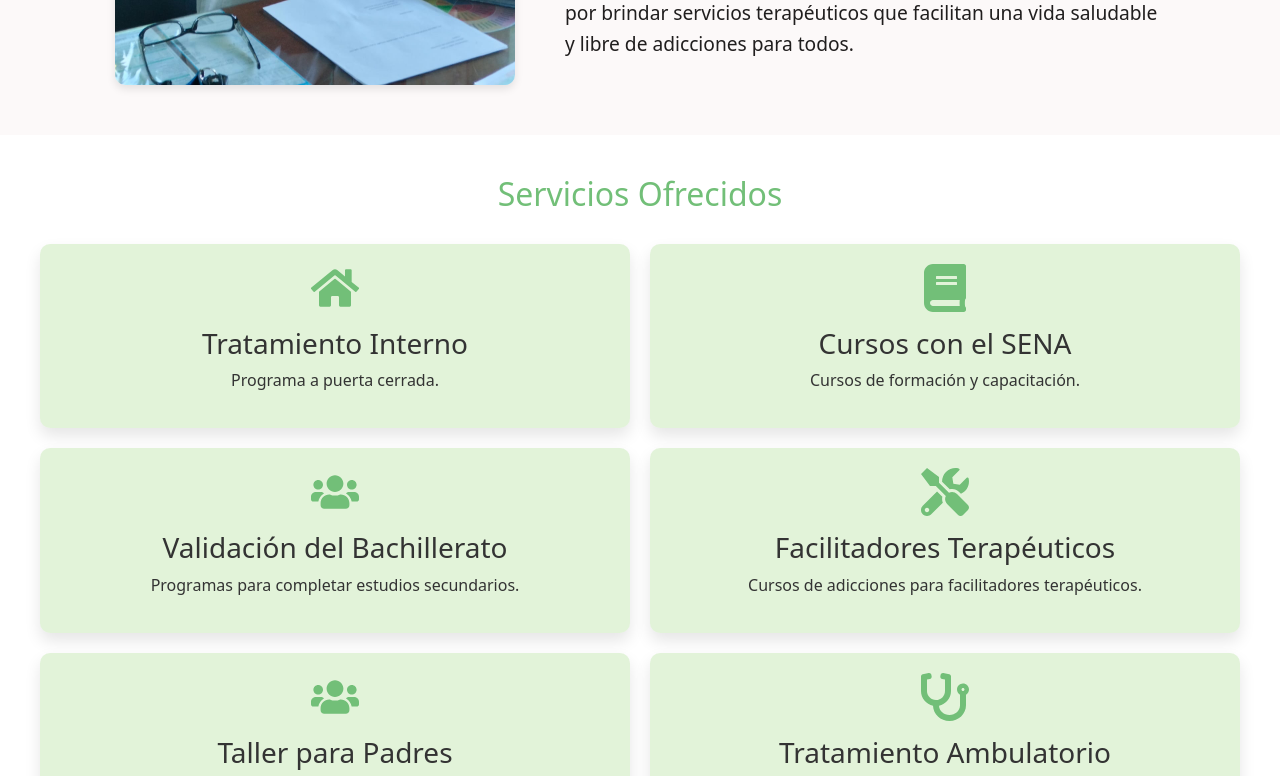
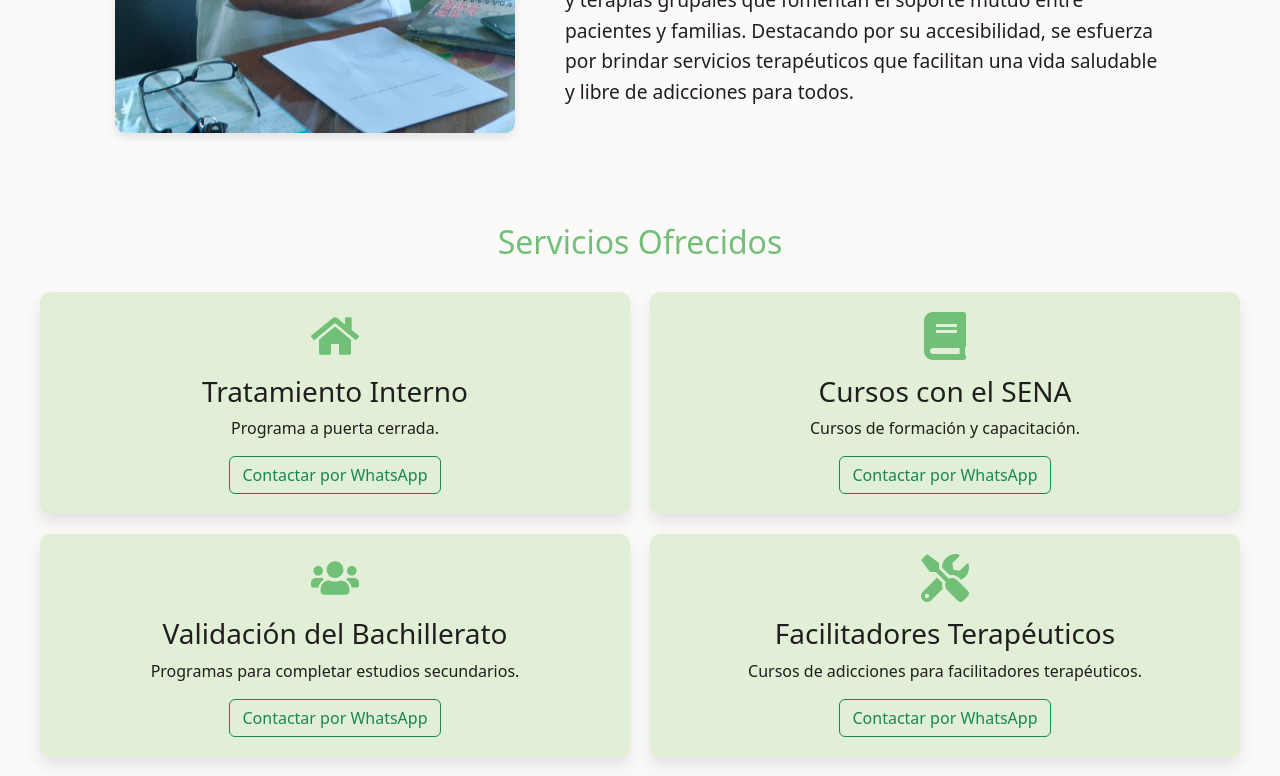
Before and after one commit to ftorrelles/JulioCesar, a React (Vite) app: page / in a window 1280 px wide. Shown: the part 1380-2156 px from the top of the page. Built offline with nearby package versions, Linux system fonts and the light colour scheme.

Commit message:
changes in services component and add PromoBanner component and phone number

```diff
--- a/src/App.jsx
+++ b/src/App.jsx
@@ -5,6 +5,7 @@ import Footer from "./components/Footer";
 import BusinessCard from "./pages/BusinessCard";
 import About from "./pages/About";
 import ServicesPage from "./pages/ServicesPage";
+import PromoBanner from "./components/PromoBanner";
 
 function App() {
   return (
@@ -51,6 +52,7 @@ function BusinessCardLayout() {
 function MainLayout({ children }) {
   return (
     <>
+      <PromoBanner />
       <NavBar />
       {children}
       <Footer />
--- a/src/components/ContentHome.jsx
+++ b/src/components/ContentHome.jsx
@@ -3,7 +3,7 @@ import "animate.css/animate.min.css";
 
 const ContentHome = () => {
   const whatsappURL =
-    "https://wa.me/+573106942538?text=Hola!%20Estoy%20interesado%20en%20agendar%20una%20cita.";
+    "https://wa.me/+573103729344?text=Hola!%20Estoy%20interesado%20en%20agendar%20una%20cita.";
 
   return (
     <div className="home-container">
--- a/src/components/Footer.jsx
+++ b/src/components/Footer.jsx
@@ -34,12 +34,12 @@ function Footer() {
             <h3 style={{ textAlign: "center" }}>Redes sociales</h3>
             <div className="div_icons_contact">
               <a
-                href="https://www.instagram.com/adicciones_lazosdeamor/"
+                href="https://www.instagram.com/hablemosdeadicciones714/"
                 target="_blank"
               >
                 <i className="bx bxl-instagram"></i>
               </a>
-              <a href="https://wa.me/573106942538" target="_blank">
+              <a href="https://wa.me/573103729344" target="_blank">
                 <i className="bx bxl-whatsapp"></i>
               </a>
               <a
--- /dev/null
+++ b/src/components/PromoBanner.jsx
@@ -0,0 +1,17 @@
+import React from "react";
+import "../styles/PromoBanner.css";
+
+const PromoBanner = () => {
+  return (
+    <div className="promo-banner">
+      <div className="scrolling-text">
+        <strong>
+          Somos centro para la restauracion de adicciones. Tenemos alianza con
+          la fundacion Lazos de amor.
+        </strong>
+      </div>
+    </div>
+  );
+};
+
+export default PromoBanner;
--- a/src/components/Services.jsx
+++ b/src/components/Services.jsx
@@ -1,10 +1,8 @@
 import React from "react";
-import "../styles/services.css";
+import { Button } from "react-bootstrap";
 import {
-  FaUserMd,
   FaUsers,
   FaClock,
-  FaHeartbeat,
   FaBook,
   FaPaintBrush,
   FaFutbol,
@@ -14,96 +12,149 @@ import {
   FaPlay,
   FaAppleAlt,
   FaTools,
-} from "react-icons/fa"; // Iconos adicionales
+} from "react-icons/fa";
+import "../styles/services.css";
 
 const Services = () => {
   const services = [
     {
+      id: 1,
       icon: FaHome,
       title: "Tratamiento Interno",
       description: "Programa a puerta cerrada.",
+      whatsappMessage:
+        "Hola, estoy interesado en más información sobre el Tratamiento Interno.",
     },
     {
+      id: 2,
       icon: FaBook,
       title: "Cursos con el SENA",
       description: "Cursos de formación y capacitación.",
+      whatsappMessage: "Hola, quisiera saber más sobre los cursos con el SENA.",
     },
     {
+      id: 3,
       icon: FaUsers,
       title: "Validación del Bachillerato",
       description: "Programas para completar estudios secundarios.",
+      whatsappMessage:
+        "Hola, deseo conocer más acerca de la validación del bachillerato.",
     },
     {
+      id: 4,
       icon: FaTools,
       title: "Facilitadores Terapéuticos",
       description: "Cursos de adicciones para facilitadores terapéuticos.",
+      whatsappMessage:
+        "Hola, me interesa información sobre los cursos para Facilitadores Terapéuticos.",
     },
     {
+      id: 5,
       icon: FaUsers,
       title: "Taller para Padres",
       description: "Formación para padres de familia sobre adicciones.",
+      whatsappMessage:
+        "Hola, quisiera más detalles sobre los talleres para padres.",
     },
     {
+      id: 6,
       icon: FaStethoscope,
       title: "Tratamiento Ambulatorio",
       description: "Atención y seguimiento sin hospitalización.",
+      whatsappMessage:
+        "Hola, me gustaría información sobre el tratamiento ambulatorio.",
     },
     {
+      id: 7,
       icon: FaHome,
       title: "Tratamiento en Línea",
       description: "Tratamiento personalizado desde su hogar.",
+      whatsappMessage: "Hola, estoy interesado en el tratamiento en línea.",
     },
     {
+      id: 8,
       icon: FaPray,
       title: "Teoterapia",
       description: "Terapia basada en principios espirituales.",
+      whatsappMessage: "Hola, me interesa saber más sobre la Teoterapia.",
     },
     {
+      id: 9,
       icon: FaPaintBrush,
       title: "Arteterapia",
       description: "Terapia a través de actividades artísticas.",
+      whatsappMessage: "Hola, quiero más información sobre Arteterapia.",
     },
     {
+      id: 10,
       icon: FaStethoscope,
       title: "Psicología",
       description: "Atención psicológica especializada.",
+      whatsappMessage:
+        "Hola, necesito información sobre los servicios de Psicología.",
     },
     {
+      id: 11,
       icon: FaFutbol,
       title: "Recreación y Deporte",
       description: "Actividades deportivas y recreativas.",
+      whatsappMessage:
+        "Hola, ¿podrías darme más detalles sobre las actividades de Recreación y Deporte?",
     },
     {
+      id: 12,
       icon: FaPlay,
       title: "Lúdicas",
       description: "Actividades lúdicas para el desarrollo personal.",
+      whatsappMessage:
+        "Hola, estoy interesado en las actividades lúdicas que ofrecen.",
     },
     {
+      id: 13,
       icon: FaTools,
       title: "Talleres Psicopedagógicos",
       description: "Orientación sobre adicciones.",
+      whatsappMessage:
+        "Hola, me gustaría aprender más sobre los talleres psicopedagógicos disponibles.",
     },
     {
+      id: 14,
       icon: FaAppleAlt,
       title: "Alimentación",
       description: "Servicios nutricionales adecuados.",
+      whatsappMessage:
+        "Hola, necesito información sobre los servicios de alimentación que ofrecen.",
     },
     {
+      id: 15,
       icon: FaClock,
       title: "Servicio 24/7",
       description: "Disponibilidad completa todo el año.",
+      whatsappMessage: "Hola, me interesa saber más sobre el servicio 24/7.",
     },
   ];
+
+  const sendToWhatsApp = (message) => {
+    const encodedMessage = encodeURIComponent(message);
+    const whatsappUrl = `https://wa.me/+573103729344?text=${encodedMessage}`;
+    window.open(whatsappUrl, "_blank");
+  };
 
   return (
     <div className="services-container">
       <h2 className="services-header">Servicios Ofrecidos</h2>
       <div className="services-grid">
-        {services.map((service, index) => (
-          <div key={index} className="service-card">
+        {services.map((service) => (
+          <div key={service.id} className="service-card">
             <service.icon className="service-icon" />
             <h3>{service.title}</h3>
             <p>{service.description}</p>
+            <Button
+              variant="outline-success"
+              onClick={() => sendToWhatsApp(service.whatsappMessage)}
+            >
+              Contactar por WhatsApp
+            </Button>
           </div>
         ))}
       </div>
--- a/src/styles/contactSection.css
+++ b/src/styles/contactSection.css
@@ -19,9 +19,11 @@
   gap: 1rem;
 }
 .social-icons .contact-icon {
-  font-size: 1.5rem; /* Ajuste del tamaño de los iconos de redes sociales */
+  font-size: 1.9rem; /* Ajuste del tamaño de los iconos de redes sociales */
 }
-
+.social-icons .contact-icon:hover {
+  color: var(--dark);
+}
 /* Asegurarse que el grid se ajuste bien */
 @media (max-width: 768px) {
   .contact-card {
--- a/src/styles/footer.css
+++ b/src/styles/footer.css
@@ -60,7 +60,7 @@
 .bxl-whatsapp:hover,
 .bxl-instagram:hover {
   transform: translateY(-5px);
-  box-shadow: 0 8px 16px 0 rgba(4, 212, 4, 0.37);
+  box-shadow: 0 8px 16px 0 rgba(30, 114, 30, 0.37);
 }
 
 /* --------------------------- */
--- /dev/null
+++ b/src/styles/promoBanner.css
@@ -0,0 +1,24 @@
+.promo-banner {
+  display: flex;
+  justify-content: center;
+  align-items: center;
+  height: 3rem;
+  background-color: var(--principal);
+  color: var(--light-color);
+  overflow: hidden; /* Oculta cualquier desbordamiento */
+  white-space: nowrap; /* Evita que el texto se pase a la siguiente línea */
+  font-size: 1.2rem;
+}
+
+.scrolling-text {
+  animation: scroll 20s linear infinite;
+}
+
+@keyframes scroll {
+  0% {
+    transform: translateX(100%);
+  }
+  100% {
+    transform: translateX(-100%);
+  }
+}
--- a/src/styles/services.css
+++ b/src/styles/services.css
@@ -1,90 +1,50 @@
 .services-container {
-  background-color: #ffffff;
-  color: #333;
-  padding: 40px;
-  text-align: center;
+  background-color: var(--light-color); /* Fondo blanco para el contenedor */
+  color: var(--dark); /* Color de texto oscuro */
+  padding: 40px; /* Espaciado alrededor del contenido */
+  text-align: center; /* Texto centrado */
 }
 
 .services-header {
-  margin-bottom: 30px;
-  color: #72bf78;
+  margin-bottom: 30px; /* Espacio debajo del título */
+  color: var(--principal); /* Color del título */
 }
 
 .services-grid {
   display: grid;
-  grid-template-columns: repeat(auto-fill, minmax(500px, 1fr));
-  gap: 20px;
+  grid-template-columns: repeat(
+    auto-fill,
+    minmax(500px, 1fr)
+  ); /* Responsive grid */
+  gap: 20px; /* Espacio entre tarjetas */
 }
 
 .service-card {
-  background-color: rgba(160, 216, 131, 0.3);
-  padding: 20px;
-  border-radius: 10px;
-  box-shadow: 0 8px 16px rgba(0, 0, 0, 0.1);
-  transition: transform 0.3s ease-in-out, box-shadow 0.3s ease-in-out;
+  background-color: rgba(160, 216, 131, 0.3); /* Fondo semitransparente */
+  padding: 20px; /* Espaciado interno de la tarjeta */
+  border-radius: 10px; /* Bordes redondeados */
+  box-shadow: 0 8px 16px rgba(0, 0, 0, 0.1); /* Sombra ligera */
+  transition: transform 0.3s ease-in-out, box-shadow 0.3s ease-in-out; /* Transición para hover */
   display: flex;
   flex-direction: column;
   align-items: center;
   justify-content: center;
-  height: 100%;
+  height: 100%; /* Altura completa */
 }
 
 .service-icon {
-  font-size: 3rem;
-  color: #72bf78;
-  margin-bottom: 15px;
+  font-size: 3rem; /* Tamaño grande para íconos */
+  color: var(--principal); /* Color de los íconos */
+  margin-bottom: 15px; /* Espacio debajo del ícono */
 }
 
 .service-card:hover {
-  transform: scale(1.05);
-  box-shadow: 0 12px 24px rgba(0, 0, 0, 0.2);
+  transform: scale(1.05); /* Efecto de zoom al pasar el ratón */
+  box-shadow: 0 12px 24px rgba(0, 0, 0, 0.2); /* Sombra más pronunciada en hover */
 }
 
 @media (max-width: 768px) {
   .services-grid {
-    grid-template-columns: 1fr;
+    grid-template-columns: 1fr; /* Una sola columna en móviles */
   }
 }
-
-/* .services-container {
-  background-color: #201e1e;
-  color: #fefefe;
-  padding: 40px;
-  text-align: center;
-}
-
-.services-header {
-  margin-bottom: 30px;
-  color: #feff9f;
-}
-
-.service-card {
-  background-color: #333;
-  border: 1px solid #72bf78;
-  padding: 20px;
-  margin: 20px;
-  border-radius: 10px;
-  display: inline-block;
-  width: calc(50% - 40px);
-}
-
-.service-icon {
-  font-size: 3rem;
-  color: #feff9f;
-  margin-bottom: 15px;
-}
-
-.service-card h3 {
-  color: #a0d683;
-}
-
-.service-card p {
-  font-size: 1rem;
-  line-height: 1.5;
-}
-
-@media (max-width: 768px) {
-  .service-card {
-    width: 100%;
-  }
-} */
```
Also changed, not shown: src/components/ContactSection.jsx (+25 -7 lines).
